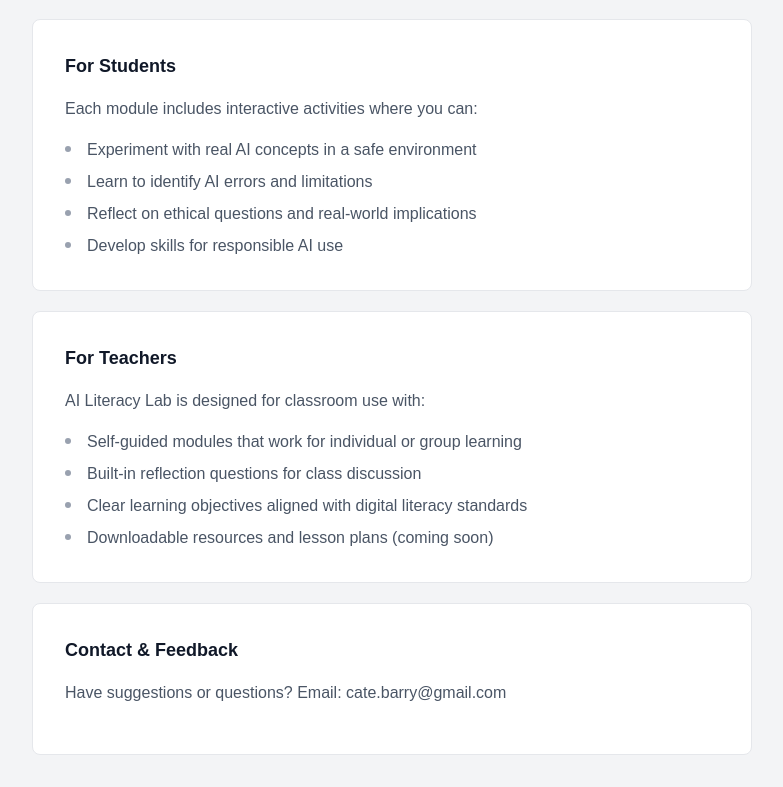
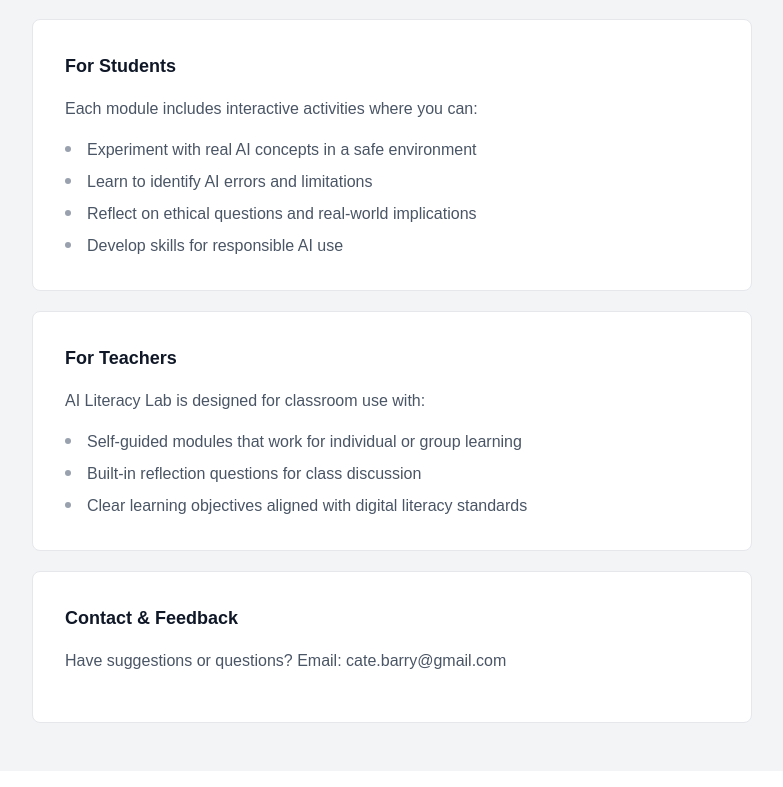
Before and after one commit to catebarry/ai-literacy-site, a Next.js app: page /about in a window 1280 px wide. Shown: the part 434-1221 px from the top of the page, without its empty margins (248-1031 px from the left). Built offline with nearby package versions, Linux system fonts and the light colour scheme.

Commit message:
modified readme with ai assistance statement

```diff
--- a/app/about/page.tsx
+++ b/app/about/page.tsx
@@ -54,7 +54,6 @@
                   "Self-guided modules that work for individual or group learning",
                   "Built-in reflection questions for class discussion",
                   "Clear learning objectives aligned with digital literacy standards",
-                  "Downloadable resources and lesson plans (coming soon)",
                 ].map((item) => (
                   <li key={item} className="flex items-start gap-4 text-base text-gray-600">
                     <span className="mt-2 w-1.5 h-1.5 rounded-full bg-gray-400 shrink-0" />
```
Also changed, not shown: 1 other file (tests, documents, lock files or other folders).
